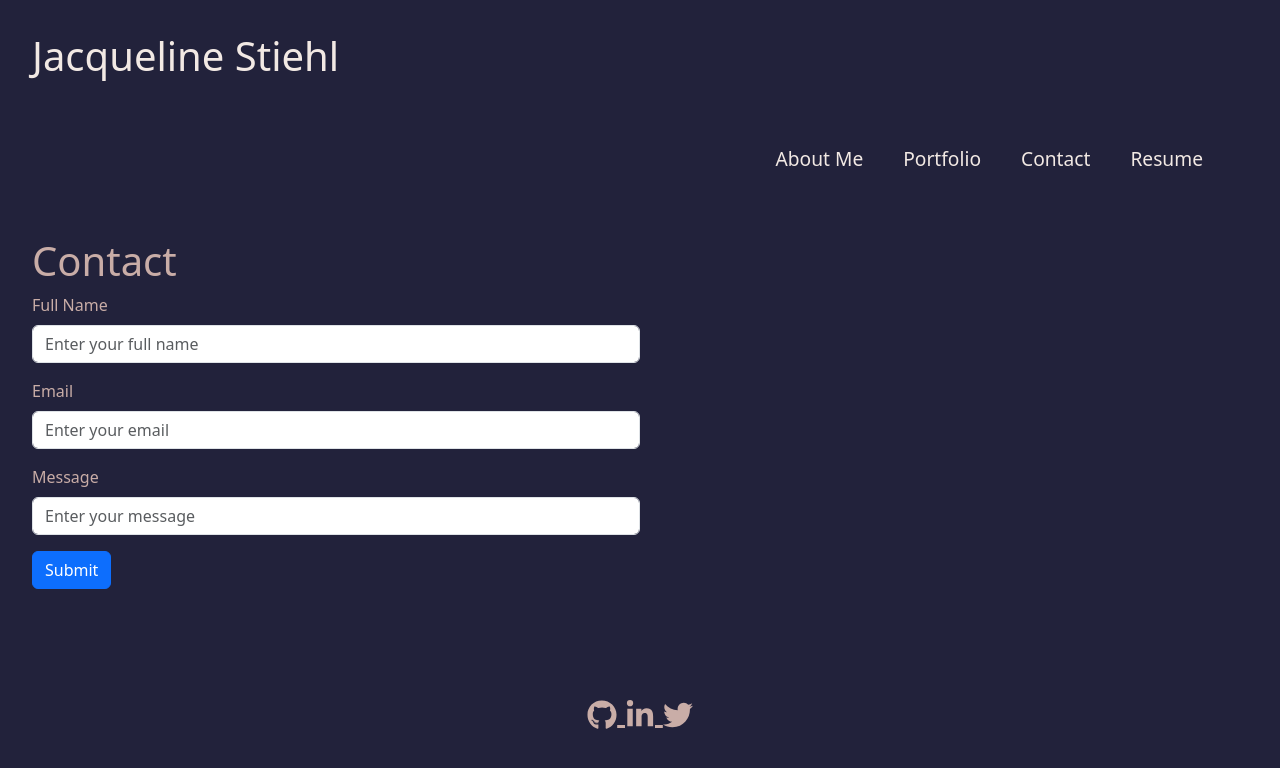
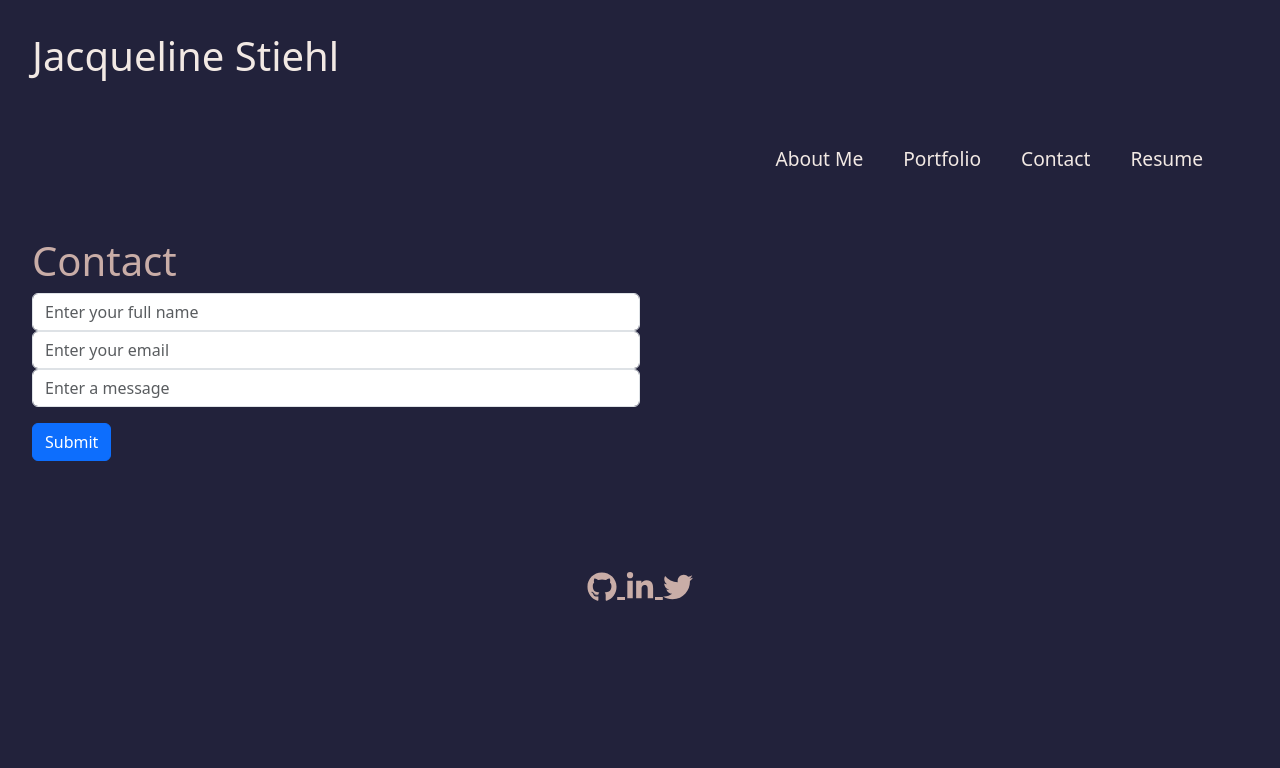
Before and after one commit to Jacqueline-Stiehl/react-portfolio-stiehl, a React (Vite) app: page / in a window 1280 px wide. Both pictures are taken after a click on the button "Contact". Shown: the top 768 px of the page. Built offline with nearby package versions, Linux system fonts and the light colour scheme.

Commit message:
working on individual error messages for contact form fields

```diff
--- a/src/components/pages/Contact.jsx
+++ b/src/components/pages/Contact.jsx
@@ -9,18 +9,128 @@ import Alert from 'react-bootstrap/Alert';
 import Button from 'react-bootstrap/Button';
 import { validateEmail } from "../../utils/helper";
 
-const defaultUser = {
-    fullname: "",
-    email: "",
-    msg: ""
+export default function Contact() {
+  const [fullName, setFullName] = useState("");
+  const [email, setEmail] = useState("");
+  const [msg, setMsg] = useState("");
+  const [errorMessage, setErrorMessage] = useState("");
+
+const handleInputChange = (e) => {
+  const { target } = e;
+  const inputType = target.name;
+  const inputValue = target.value;
+
+  if (inputType === "fullname") {
+    setFullName(inputValue);
+  } else if (inputType === "email") {
+    setEmail(inputValue);
+  } else {
+    setMsg(inputValue);
   }
+};
 
-export default function Contact() {
+const handleFormSubmit = (e) => {
+  e.preventDefault();
+  if (!validateEmail(email)) {
+    setErrorMessage("Please enter a valid email");
+    return;
+  }
+  if (!fullName) {
+    setErrorMessage("Please enter your full name");
+    return
+  }
+  if (!msg) {
+    setErrorMessage("Please enter a message");
+    return
+  }
+  alert("Successful form submission");
 
-    const [ userData, setUserData ] = useState(defaultUser)
-    const [ formState, setFormState ] = useState("")
-    const [ alertState, setAlertState ] = useState({type: "", message: ""})
-    const [ currentError, setCurrentError ] = useState({ field: "", msg: ""})
+  setFullName("");
+  setEmail("");
+  setMsg("");
+};
+
+return (
+    <>
+    <div>
+      <h1>Contact </h1>
+    </div>
+    <div>
+    <Form>
+      {/* { allFields.map( field => ( */}
+        {/* <Form.Group key={field.prop} className="mb-3 w-50" controlId={`exampleForm.${field.prop}`}> */}
+        <Form.Group className="mb-3 w-50">
+          {/* <Form.Label>{field.label}</Form.Label> */}
+            <Form.Control
+              fieldType="input"
+              type="text"
+              name="fullName"
+              placeholder="Enter your full name"
+              value={fullName}
+              // onBlur={handleInputBlur}
+              onChange={handleInputChange}
+              // onChange={handleInputChange}
+            />
+            <Form.Control
+              fieldType="input"
+              type="email"
+              name="email"
+              placeholder="Enter your email"
+              value={email}
+              // onBlur={handleInputBlur}
+              onChange={handleInputChange}
+              // onChange={handleInputChange}
+            />
+            <Form.Control
+              fieldType="input"
+              type="text"
+              name="msg"
+              placeholder="Enter a message"
+              value={msg}
+              // onBlur={handleInputBlur}
+              onChange={handleInputChange}
+
+            />
+
+        </Form.Group>
+
+      <Button variant="primary" onClick={handleFormSubmit}>Submit</Button>
+
+      </Form>
+      {errorMessage && (
+        <div>
+          <p className="error-text">{errorMessage}</p>
+          </div>
+      )}
+    </div>
+    </>
+
+)
+
+}
+
+
+
+
+////////////////////////////////////////////////export default function NameHere(){
+//everything below was commented out on 9-3-23
+//to try something based on React activity #16
+// return (
+// <>
+// </>
+// )
+// const defaultUser = {
+//     fullname: "",
+//     email: "",
+//     msg: ""
+//   }
+
+// export default function Contact() {
+
+//     const [ userData, setUserData ] = useState(defaultUser)
+//     const [ formState, setFormState ] = useState("")
+//     const [ alertState, setAlertState ] = useState({type: "", message: ""})
+//     const [ currentError, setCurrentError ] = useState({ field: "", msg: ""})
 
     // function handleInputChange (e) {
     //   setUserData({
@@ -29,11 +139,11 @@ export default function Contact() {
     //   })
     // }
 
-    function handleInputBlur(e){
-      if (!userData[e.target.name]){
-        setCurrentError({field: e.target.name, msg: "Fill out the name field."})
-      }
-    }
+    // function handleInputBlur(e){
+    //   if (!userData[e.target.name]){
+    //     setCurrentError({field: e.target.name, msg: "Fill out the name field."})
+    //   }
+    // }
 
     // function handleInputBlur(e){
     //   if (!userData[defaultUser.fullname]){
@@ -46,11 +156,11 @@ export default function Contact() {
     // }
 
 
-    function submitForm(e) {
-      e.preventDefault()
-      setAlertState({ type: "", message: ""})
-      let errorsFound = false
-      console.log(userData)
+    // function submitForm(e) {
+    //   e.preventDefault()
+    //   setAlertState({ type: "", message: ""})
+    //   let errorsFound = false
+    //   console.log(userData)
 
       // Object.keys(userData).forEach( key => {
       //     if( userData[key].length === 0 ) errorsFound = true
@@ -62,59 +172,59 @@ export default function Contact() {
       //     }
       //  }
 
-       Object.keys(fullname) (key => {
-        if(fullname[key].length === 0 ) errorsFound = true
-       })
-        if (errorsFound === false) {
-          setAlertState({type: "success", message: "You successfully submitted your message."})
-        } else {
-          setAlertState({type: "danger", message: "Please enter your full name."})
-        }
-      }
+      //  Object.keys(fullname) (key => {
+      //   if(fullname[key].length === 0 ) errorsFound = true
+      //  })
+      //   if (errorsFound === false) {
+      //     setAlertState({type: "success", message: "You successfully submitted your message."})
+      //   } else {
+      //     setAlertState({type: "danger", message: "Please enter your full name."})
+      //   }
+      // }
 
-    const allFields = [
-      { fieldType: "input", type: "text", prop: "fullname", label: "Full Name", placeholder: "Enter your full name", options: [] },
-      { fieldType: "input", type: "email", prop: "email", label: "Email", placeholder: "Enter your email", options: [] },
-      { fieldType: "input", type: "text", prop: "msg", label: "Message", placeholder: "Enter your message", options: [] }
-  ]
+  //   const allFields = [
+  //     { fieldType: "input", type: "text", prop: "fullname", label: "Full Name", placeholder: "Enter your full name", options: [] },
+  //     { fieldType: "input", type: "email", prop: "email", label: "Email", placeholder: "Enter your email", options: [] },
+  //     { fieldType: "input", type: "text", prop: "msg", label: "Message", placeholder: "Enter your message", options: [] }
+  // ]
 
-  return (
-    <>
-    <div>
-      <h1>Contact </h1>
-    </div>
-    <div>
-    <Form>
-      { allFields.map( field => (
-        <Form.Group key={field.prop} className="mb-3 w-50" controlId={`exampleForm.${field.prop}`}>
-          <Form.Label>{field.label}</Form.Label>
-            <Form.Control
-              type={field.type}
-              name={field.prop}
-              placeholder={field.placeholder}
-              value={userData[field.prop]}
-              onBlur={handleInputBlur}
-              onChange={(e) => setUserData({...userData, [e.target.name]: e.target.value})}
-              // onChange={handleInputChange}
-            />
-            {/* this one works-ish */}
-            {/* { currentError.field === field.prop}{
-              <p>{currentError.msg}</p>
-            } */}
-            { currentError.fullname === "text"}{
-              <p>{currentError.msg}</p>
-            }
-        </Form.Group>
-      ))}
-      <Button variant="primary" onClick={submitForm}>Submit</Button>
+//   return (
+//     <>
+//     <div>
+//       <h1>Contact </h1>
+//     </div>
+//     <div>
+//     <Form>
+//       { allFields.map( field => (
+//         <Form.Group key={field.prop} className="mb-3 w-50" controlId={`exampleForm.${field.prop}`}>
+//           <Form.Label>{field.label}</Form.Label>
+//             <Form.Control
+//               type={field.type}
+//               name={field.prop}
+//               placeholder={field.placeholder}
+//               value={userData[field.prop]}
+//               onBlur={handleInputBlur}
+//               onChange={(e) => setUserData({...userData, [e.target.name]: e.target.value})}
+//               // onChange={handleInputChange}
+//             />
+//             {/* this one works-ish */}
+//             {/* { currentError.field === field.prop}{
+//               <p>{currentError.msg}</p>
+//             } */}
+//             { currentError.fullname === "text"}{
+//               <p>{currentError.msg}</p>
+//             }
+//         </Form.Group>
+//       ))}
+//       <Button variant="primary" onClick={submitForm}>Submit</Button>
 
-      { alertState.type.length > 0 && (
-        <Alert variant={alertState.type} className="mt-2 w-50">
-        {alertState.message}
-      </Alert>
-      )}
-      </Form>
-    </div>
-    </>
-  );
-}
+//       { alertState.type.length > 0 && (
+//         <Alert variant={alertState.type} className="mt-2 w-50">
+//         {alertState.message}
+//       </Alert>
+//       )}
+//       </Form>
+//     </div>
+//     </>
+//   );
+// }
```
